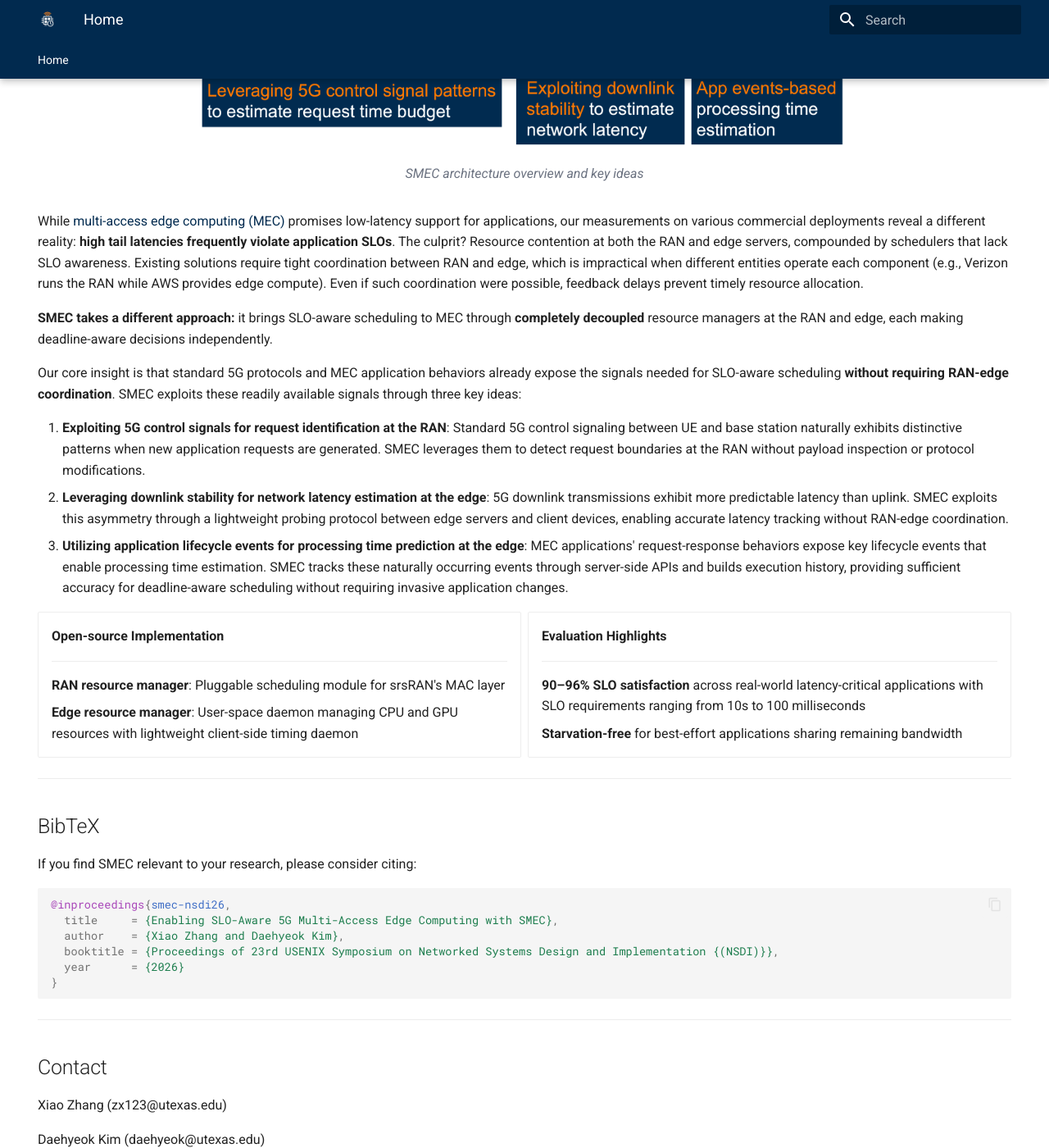
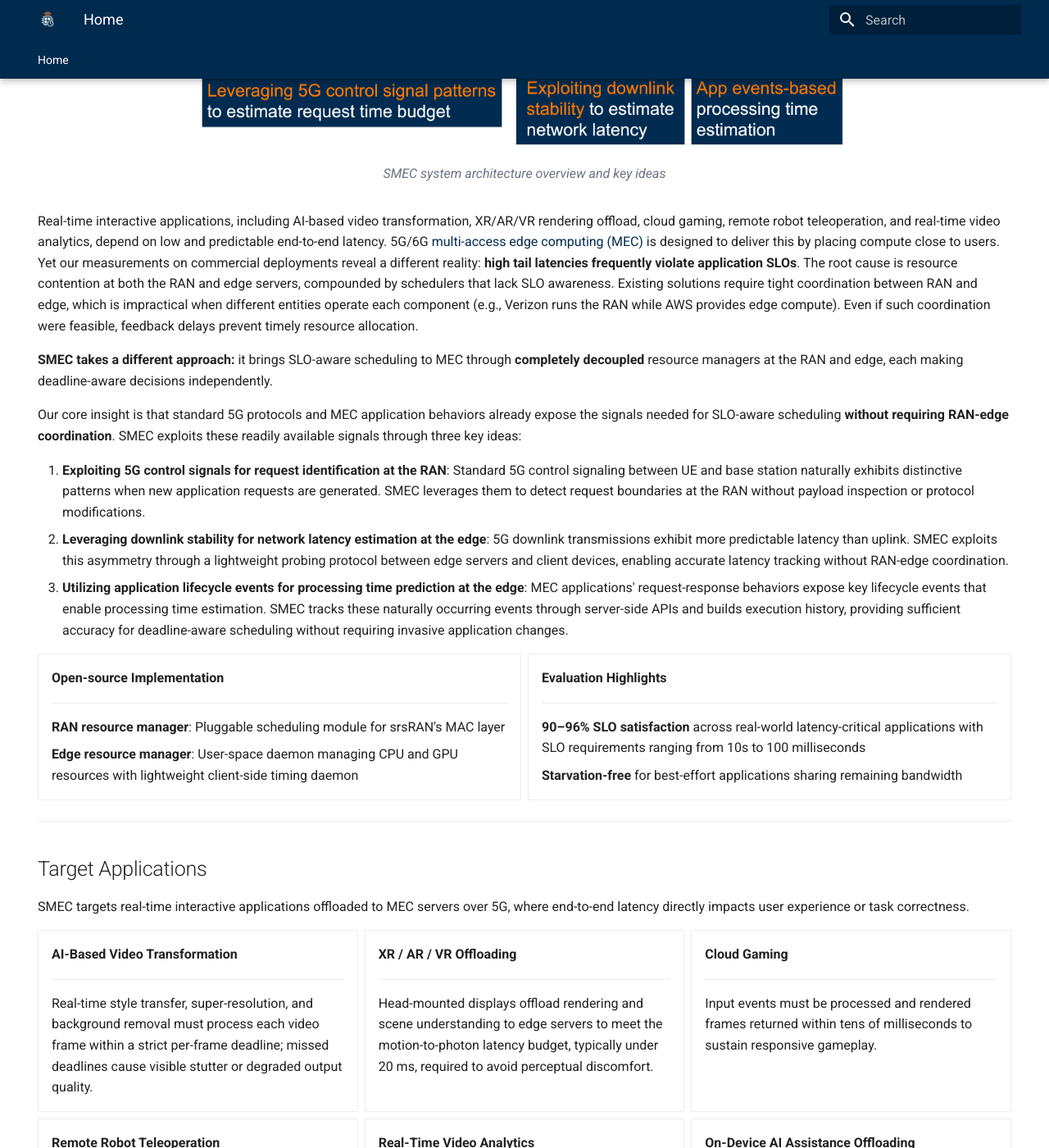
Before and after one commit to smec-project/smec-project.github.io, an MkDocs documentation site: the page built from docs/index.md, in a window 1280 px wide and 1400 px high, scrolled down 551 px. Shown: the whole window at 82% size. Built offline with MkDocs 1.6.1 and Material for MkDocs 9.7.7, drawn with Linux system fonts in a browser that asks for light colours; some of the changed text lies outside the part shown.

Commit message:
Update description

```diff
--- a/docs/index.md
+++ b/docs/index.md
@@ -7,7 +7,7 @@ hide:
 
 <div align="center">
   <img src="assets/img/smec-logo-horizontal.png" alt="SMEC logo" style="height: 100px; margin: 0px 0 0px" />
-  <h1 style="font-size: 1.2rem; margin-bottom: 0px">SLO-Aware Cellular Multi-Access Edge Computing</h1>
+  <h1 style="font-size: 1.2rem; margin-bottom: 0px">SLO-Aware Cellular Multi-Access Edge Computing for Real-Time Interactive Applications</h1>
 </div>
 
 
@@ -34,15 +34,17 @@ hide:
 
 <figure markdown>
 
-<img src="assets/img/smec-arch.png" alt="SMEC Architecture" style="max-width: 1000px; width: 80%; margin: 0 auto; display: block" />
-<figcaption style="text-align: center; margin-top: 12px; color: #6b7280">SMEC architecture overview and key ideas </figcaption>
+<img src="assets/img/smec-arch.png" alt="SMEC System Architecture" style="max-width: 1000px; width: 80%; margin: 0 auto; display: block" />
+<figcaption style="text-align: center; margin-top: 12px; color: #6b7280">SMEC system architecture overview and key ideas </figcaption>
 
 </figure>
 
-While [multi-access edge computing (MEC)](https://en.wikipedia.org/wiki/Multi-access_edge_computing) promises low-latency support for applications, our measurements on various commercial deployments reveal a different reality: **high tail latencies frequently violate application SLOs**.
-The culprit? Resource contention at both the RAN and edge servers, compounded by schedulers that lack SLO awareness.
+Real-time interactive applications, including AI-based video transformation, XR/AR/VR rendering offload, cloud gaming, remote robot teleoperation, and real-time video analytics, depend on low and predictable end-to-end latency.
+5G/6G [multi-access edge computing (MEC)](https://en.wikipedia.org/wiki/Multi-access_edge_computing) is designed to deliver this by placing compute close to users.
+Yet our measurements on commercial deployments reveal a different reality: **high tail latencies frequently violate application SLOs**.
+The root cause is resource contention at both the RAN and edge servers, compounded by schedulers that lack SLO awareness.
 Existing solutions require tight coordination between RAN and edge, which is impractical when different entities operate each component (e.g., Verizon runs the RAN while AWS provides edge compute).
-Even if such coordination were possible, feedback delays prevent timely resource allocation.
+Even if such coordination were feasible, feedback delays prevent timely resource allocation.
 
 **SMEC takes a different approach:** it brings SLO-aware scheduling to MEC through **completely decoupled** resource managers at the RAN and edge, each making deadline-aware decisions independently.
 
@@ -78,6 +80,51 @@ SMEC exploits these readily available signals through three key ideas:
 </div>
 
 ***
+## Target Applications
+
+SMEC targets real-time interactive applications offloaded to MEC servers over 5G, where end-to-end latency directly impacts user experience or task correctness.
+
+<div class="grid cards" markdown>
+
+-   **AI-Based Video Transformation**
+
+    ---
+
+    Real-time style transfer, super-resolution, and background removal must process each video frame within a strict per-frame deadline; missed deadlines cause visible stutter or degraded output quality.
+
+-   **XR / AR / VR Offloading**
+
+    ---
+
+    Head-mounted displays offload rendering and scene understanding to edge servers to meet the motion-to-photon latency budget, typically under 20 ms, required to avoid perceptual discomfort.
+
+-   **Cloud Gaming**
+
+    ---
+
+    Input events must be processed and rendered frames returned within tens of milliseconds to sustain responsive gameplay.
+
+-   **Remote Robot Teleoperation**
+
+    ---
+
+    Control commands and sensor feedback traverse the wireless link in real time; latency spikes can destabilize control loops or lead to unsafe behavior.
+
+-   **Real-Time Video Analytics**
+
+    ---
+
+    Object detection, pose estimation, and activity recognition on live video streams require inference results within each frame interval to support real-time decision-making.
+
+-   **On-Device AI Assistance Offloading**
+
+    ---
+
+    Speech recognition, language model inference, and other AI workloads are offloaded to the edge to meet response-time targets without draining device power.
+
+</div>
+
+***
 ## BibTeX
 
 If you find SMEC relevant to your research, please consider citing:
```
